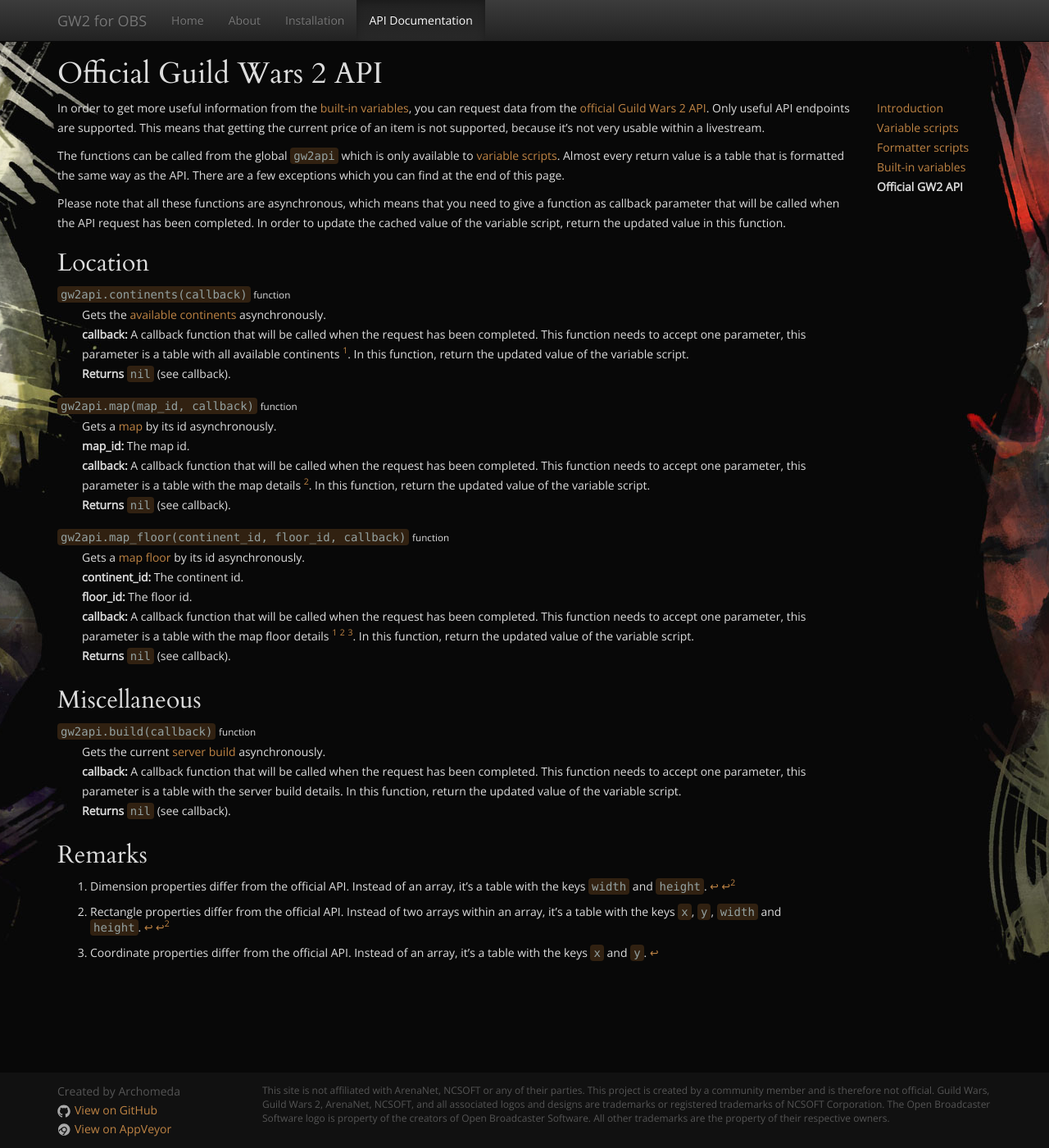
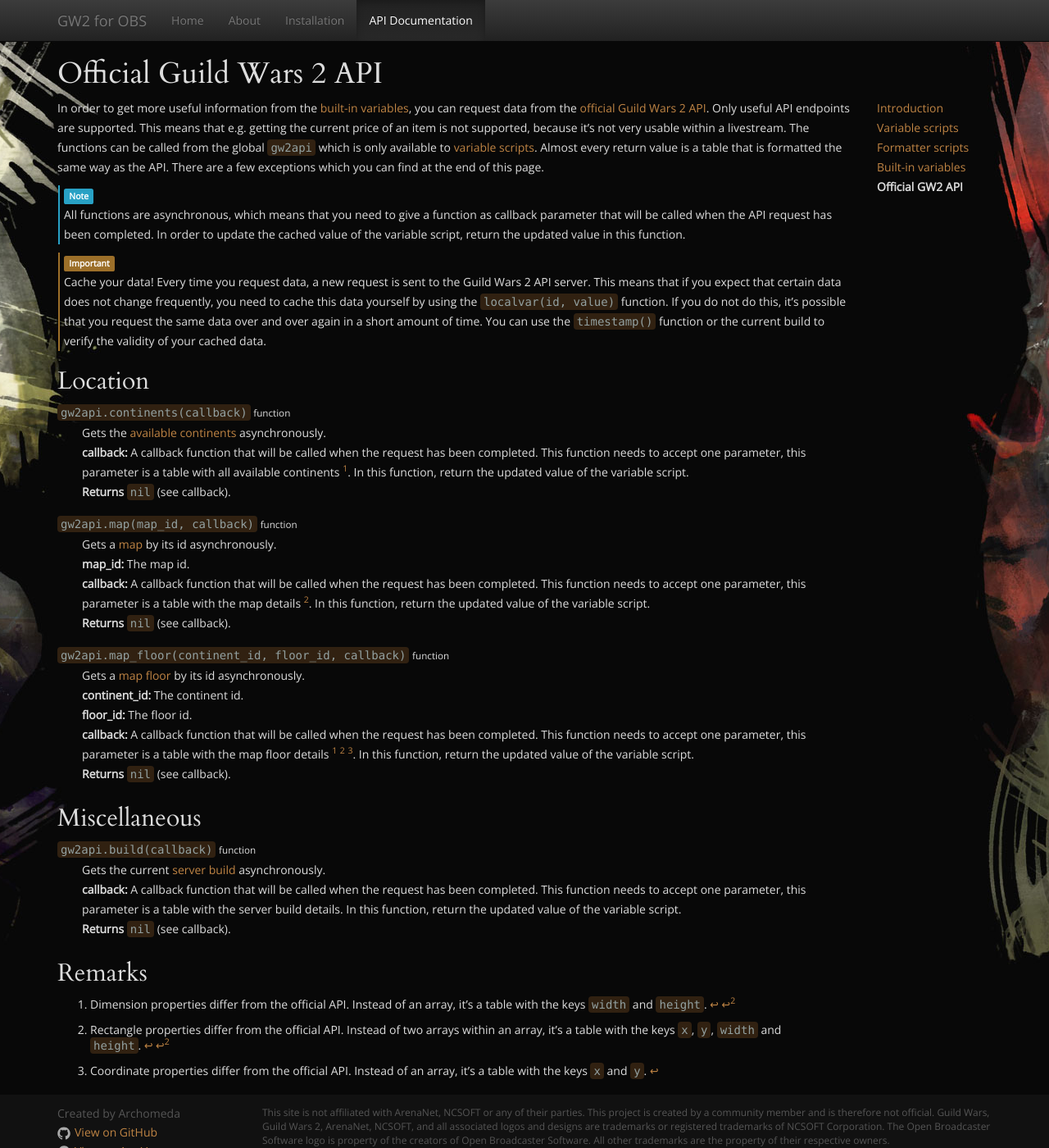
Before and after one commit to Archomeda/OBS-GW2-Plugin, a Jekyll site: the page built from documentation/gw2api.md, in a window 1280 px wide and 1400 px high. Shown: the whole window at 82% size. Built offline with Jekyll 4.4.1, drawn with Linux system fonts in a browser that asks for light colours; nearby versions of some CDN libraries.

Commit message:
Important notes now have a better visibility

```diff
--- a/_sass/_base.scss
+++ b/_sass/_base.scss
@@ -146,3 +146,43 @@
         }
     }
 }
+
+.infoblock {
+    display: block;
+    border-left-width: 2px;
+    border-left-style: solid;
+    margin-left: 1px;
+    padding-left: 5px;
+}
+
+.infoblock-info {
+    border-left-color: darken(#5BC0DE, 15);
+}
+
+.infoblock-warning {
+    border-left-color: darken(#B07D2E, 5);
+}
+
+.infoblock-danger {
+    border-left-color: darken(#D9534F, 15);
+}
+
+.label-primary {
+    background-color: darken(#428BCA, 15);
+}
+
+.label-info {
+    background-color: darken(#5BC0DE, 15);
+}
+
+.label-success {
+    background-color: darken(#5CB85C, 15);
+}
+
+.label-warning {
+    background-color: darken(#B07D2E, 5);
+}
+
+.label-danger {
+    background-color: darken(#D9534F, 15);
+}
--- a/documentation/gw2api.md
+++ b/documentation/gw2api.md
@@ -10,11 +10,17 @@
 ---
 {% include urls.md %}
 
-In order to get more useful information from the [built-in variables][api-builtinvariables], you can request data from the [official Guild Wars 2 API][gw2api]{:target="_blank"}. Only useful API endpoints are supported. This means that getting the current price of an item is not supported, because it's not very usable within a livestream.
+In order to get more useful information from the [built-in variables][api-builtinvariables], you can request data from the [official Guild Wars 2 API][gw2api]{:target="_blank"}. Only useful API endpoints are supported. This means that e.g. getting the current price of an item is not supported, because it's not very usable within a livestream. The functions can be called from the global `gw2api` which is only available to [variable scripts][api-variablescripts]. Almost every return value is a table that is formatted the same way as the API. There are a few exceptions which you can find at the end of this page.
 
-The functions can be called from the global `gw2api` which is only available to [variable scripts][api-variablescripts]. Almost every return value is a table that is formatted the same way as the API. There are a few exceptions which you can find at the end of this page.
+<span class="infoblock infoblock-info">
+<span class="label label-info">Note</span><br>
+All functions are asynchronous, which means that you need to give a function as callback parameter that will be called when the API request has been completed. In order to update the cached value of the variable script, return the updated value in this function.
+</span>
 
-Please note that all these functions are asynchronous, which means that you need to give a function as callback parameter that will be called when the API request has been completed. In order to update the cached value of the variable script, return the updated value in this function.
+<span class="infoblock infoblock-warning">
+<span class="label label-warning">Important</span><br>
+Cache your data! Every time you request data, a new request is sent to the Guild Wars 2 API server. This means that if you expect that certain data does not change frequently, you need to cache this data yourself by using the `localvar(id, value)` function. If you do not do this, it's possible that you request the same data over and over again in a short amount of time. You can use the `timestamp()` function or the current build to verify the validity of your cached data.
+</span>
 
 
 ## Location
```
Also changed, not shown: documentation/builtin-variables.md (+5 -2 lines), documentation/formatter-scripts.md (+12 -3 lines), documentation/introduction.md (+8 -2 lines), documentation/variable-scripts.md (+6 -1 lines).
